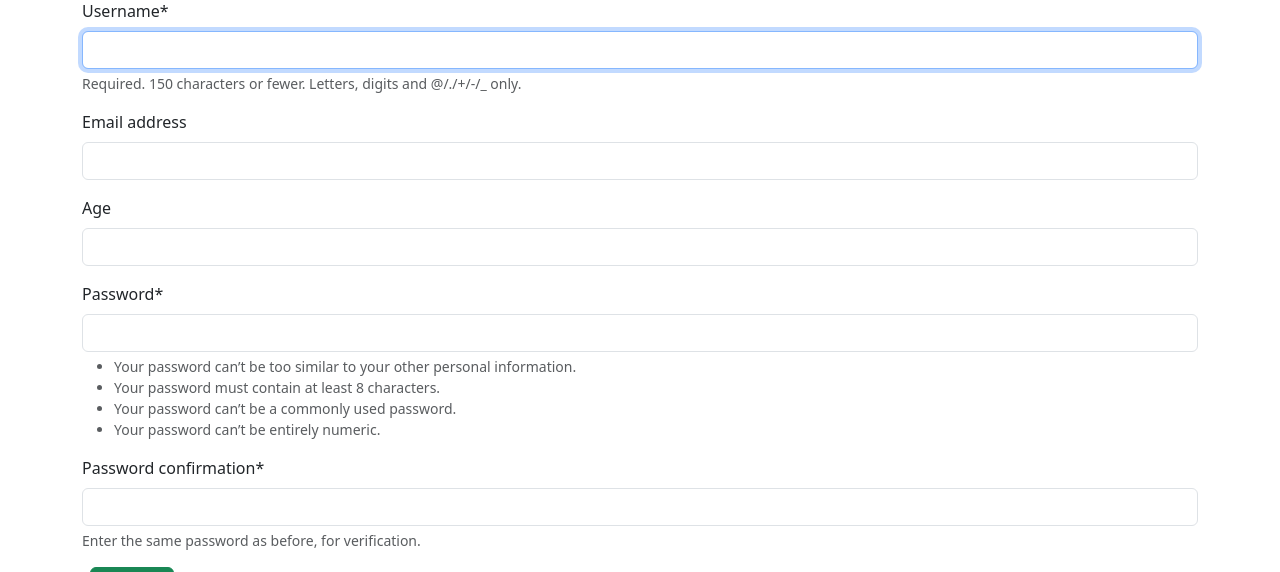
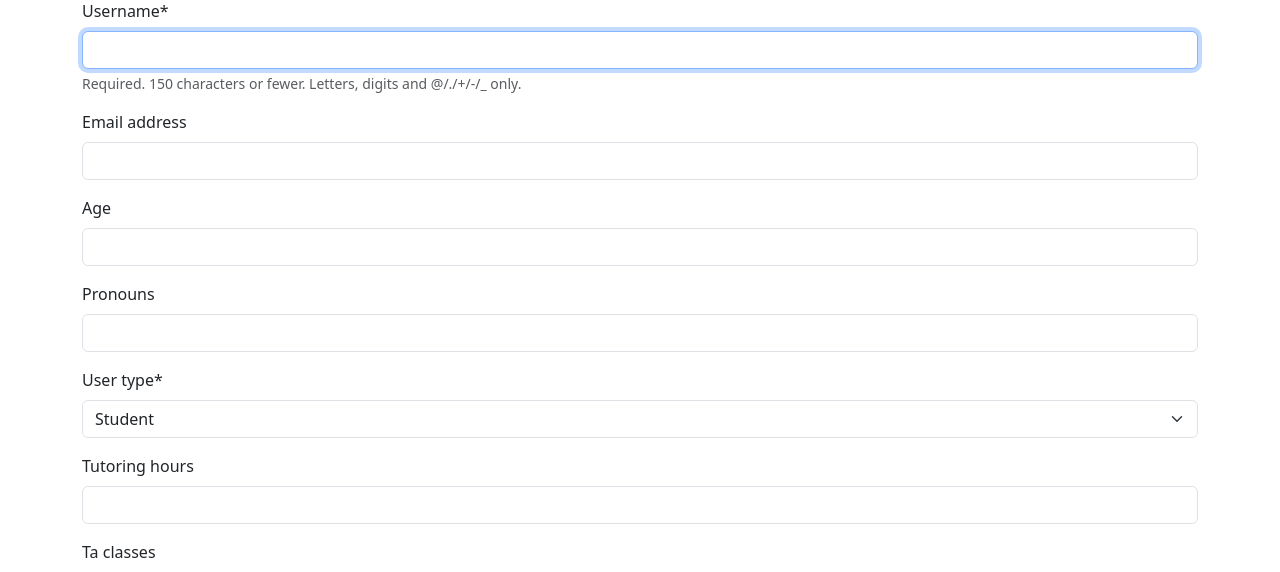
Before and after one commit to ColinConrad2/tutor-app, a Django app: page /accounts/signup/ in a window 1280 px wide. Shown: the part 103-675 px from the top of the page. Run offline with Django 5.2, Linux system fonts and the light colour scheme; some libraries are stand-ins or nearby versions.

Commit message:
form edits

```diff
--- a/accounts/forms.py
+++ b/accounts/forms.py
@@ -1,20 +1,66 @@
+# accounts/forms.py
+from .models import AvailableHour
+from django import forms
 from django.contrib.auth.forms import UserCreationForm, UserChangeForm
-from .models import CustomUser
+from .models import CustomUser, Class
 
 class CustomUserCreationForm(UserCreationForm):
+    USER_TYPE_CHOICES = [
+        ('student', 'Student'),
+        ('ta', 'Teaching Assistant'),
+    ]
+
+    # User type selection ( Student TA etc.)
+    user_type = forms.ChoiceField(choices=USER_TYPE_CHOICES, label="User Type")
+
+    # tutoring hours
+    #tutoring_hours = forms.CharField(max_length=100, required=False, label="Tutoring Hours")
+
+    # classes taught by TAs
+    ta_classes = forms.ModelMultipleChoiceField(
+        queryset=Class.objects.all(),
+        required=False,
+        label="Classes Teaching",
+        widget=forms.CheckboxSelectMultiple()
+    )
+
     class Meta:
         model = CustomUser
         fields = (
             "username",
             "email",
             "age",
+            "pronouns",
+            "user_type",     # NEW
+            #"tutoring_hours", # NEW
+            "ta_classes",     # NEW
         )
 
-class CustomeUserChangeForm(UserChangeForm):
+    # custom validation for TA users
+    def clean(self):
+        cleaned_data = super().clean()
+        user_type = cleaned_data.get("user_type")
+        ta_classes = cleaned_data.get("ta_classes")
+
+        # Ensure that TAs select at least one class
+        if user_type == 'ta' and not ta_classes:
+            self.add_error('ta_classes', "Please select at least one class if you are a TA.")
+
+        return cleaned_data
+#form to handle time sceduling
+class AvailableHourForm(forms.ModelForm):
+    class Meta:
+        model = AvailableHour
+        fields = ['day_of_week', 'time_slot']
+
+class CustomUserChangeForm(UserChangeForm):
     class Meta:
         model = CustomUser
         fields = (
             "username",
             "email",
             "age",
+            "pronouns",
+            #"tutoring_hours",
+            "ta_classes",
         )
--- a/accounts/models.py
+++ b/accounts/models.py
@@ -2,7 +2,32 @@
 from django.contrib.auth.models import AbstractUser
 from django.db import models
 
+#Ta classes they might have
+class Class(models.Model):
+    name = models.CharField(max_length=100)
+
+    def __str__(self):
+        return self.name
+
+class AvailableHour(models.Model):
+    day_of_week = models.CharField(max_length=10)  # e.g., "Monday", "Tuesday"
+    time_slot = models.CharField(max_length=20)    # e.g., "10:00-11:00"
+    user = models.ForeignKey('CustomUser', on_delete=models.CASCADE, related_name='available_hours')
+
+    def __str__(self):
+        return f"{self.user.username} - {self.day_of_week} {self.time_slot}"
 
 class CustomUser(AbstractUser):
+    USER_TYPE_CHOICES = [
+        ('student', 'Student'),
+        ('ta', 'Teaching Assistant'),
+    ]
+
     age = models.PositiveBigIntegerField(null=True, blank=True)
-# Create your models here.
+    pronouns = models.CharField(max_length=50, null=True, blank=True)
+    user_type = models.CharField(max_length=10, choices=USER_TYPE_CHOICES, default='student')
+    ta_classes = models.ManyToManyField(Class, blank=True)  # TAs can teach multiple classes
+    tutoring_hours = models.CharField(max_length=100, blank=True)
+
+    def __str__(self):
+        return self.username
--- a/accounts/urls.py
+++ b/accounts/urls.py
@@ -1,8 +1,10 @@
 #accounts/urls.py
 
 from django.urls import path
-from .views import SignUpView
+from .views import SignUpView, AvailableHourCreateView, delete_available_hour
 
 urlpatterns = [
     path("signup/", SignUpView.as_view(), name="signup"),
+    path('add-hours/', AvailableHourCreateView.as_view(), name='add_hours'),
+    path('delete-hour/<int:hour_id>/', delete_available_hour, name='delete_available_hour'),
 ]
--- a/accounts/views.py
+++ b/accounts/views.py
@@ -1,12 +1,53 @@
 #accounts/views.py
 from django.urls import reverse_lazy
 from django.views.generic import CreateView
+from django import forms
+from django.contrib.auth.forms import UserCreationForm
+from django.utils.decorators import method_decorator
+from django.contrib.auth.decorators import login_required
+from .models import CustomUser, Class, AvailableHour
+from .forms import CustomUserCreationForm, AvailableHourForm
+from django.shortcuts import redirect, get_object_or_404
 
-from .forms import CustomUserCreationForm
+
+@method_decorator(login_required, name='dispatch')
+class AvailableHourCreateView(CreateView):
+    model = AvailableHour
+    form_class = AvailableHourForm
+    template_name = 'add_hours.html'
+    success_url = reverse_lazy('home')  # Redirect after successful submission
+
+    def form_valid(self, form):
+        form.instance.user = self.request.user  # Assign the TA to the hour entry
+        return super().form_valid(form)
+
+@login_required
+def delete_available_hour(request, hour_id):
+    hour = get_object_or_404(AvailableHour, id=hour_id, user=request.user)
+    hour.delete()
+    return redirect('home')
+
+class CustomUserCreationForm(UserCreationForm):
+    user_type = forms.ChoiceField(choices=[('student', 'Student'), ('ta', 'Teaching Assistant')])
+    tutoring_hours = forms.CharField(max_length=100, required=False)
+    ta_classes = forms.ModelMultipleChoiceField(queryset=Class.objects.all(), required=False)
+
+    class Meta:
+        model = CustomUser
+        fields = ("username", "email", "age", "pronouns", "user_type", "tutoring_hours", "ta_classes")
 
 class SignUpView(CreateView):
     form_class = CustomUserCreationForm
     success_url = reverse_lazy("login")
     template_name = "registration/signup.html"
 
-# Create your views here.
+    def form_valid(self, form):
+        # Check if the user type is 'ta' and set is_staff to True
+        if form.cleaned_data['user_type'] == 'ta':
+            user = form.save(commit=False)
+            user.is_staff = True  #OMFG be TRUUUUUU
+            user.save()# So it turns out you should totally like, save user
+        else:
+            user = form.save()
+
+        return super().form_valid(form)
--- a/templates/registration/signup.html
+++ b/templates/registration/signup.html
@@ -1,11 +1,21 @@
+<!-- templates/registration/signup.html -->
 {% extends "base.html" %}
 {% load crispy_forms_tags %}
 
 {% block title %}Sign Up{% endblock title %}
 {% block content %}
 <h2>Sign Up</h2>
-<form method="post">{% csrf_token %}
+<form method="post">
+    {% csrf_token %}
     {{ form|crispy }}
+
+    <!-- Display form errors -->
+    {% for field in form %}
+        {% for error in field.errors %}
+            <div class="alert alert-danger">{{ error }}</div>
+        {% endfor %}
+    {% endfor %}
+
     <button class="btn btn-success ms-2" type="submit">Sign Up</button>
 </form>
 {% endblock content %}
```
Also changed, not shown: accounts/admin.py (+23 -8 lines), pages/views.py (+9 -1 lines), templates/add_hours.html (added, +27 -0 lines), templates/home.html (+36 -2 lines), accounts/migrations/0002_class_customuser_pronouns_customuser_tutoring_hours_and_more.py (added), accounts/migrations/0003_customuser_user_type.py (added), accounts/migrations/0004_availablehour.py (added).
